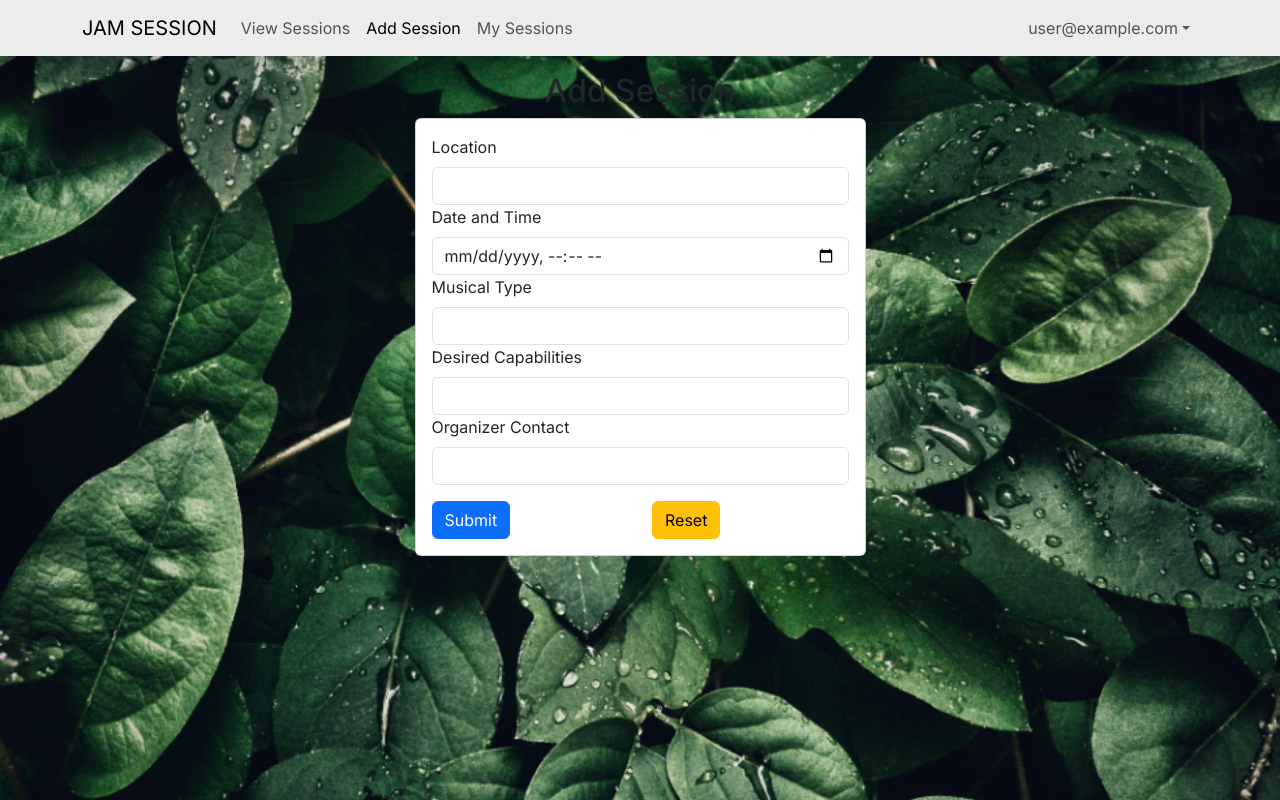
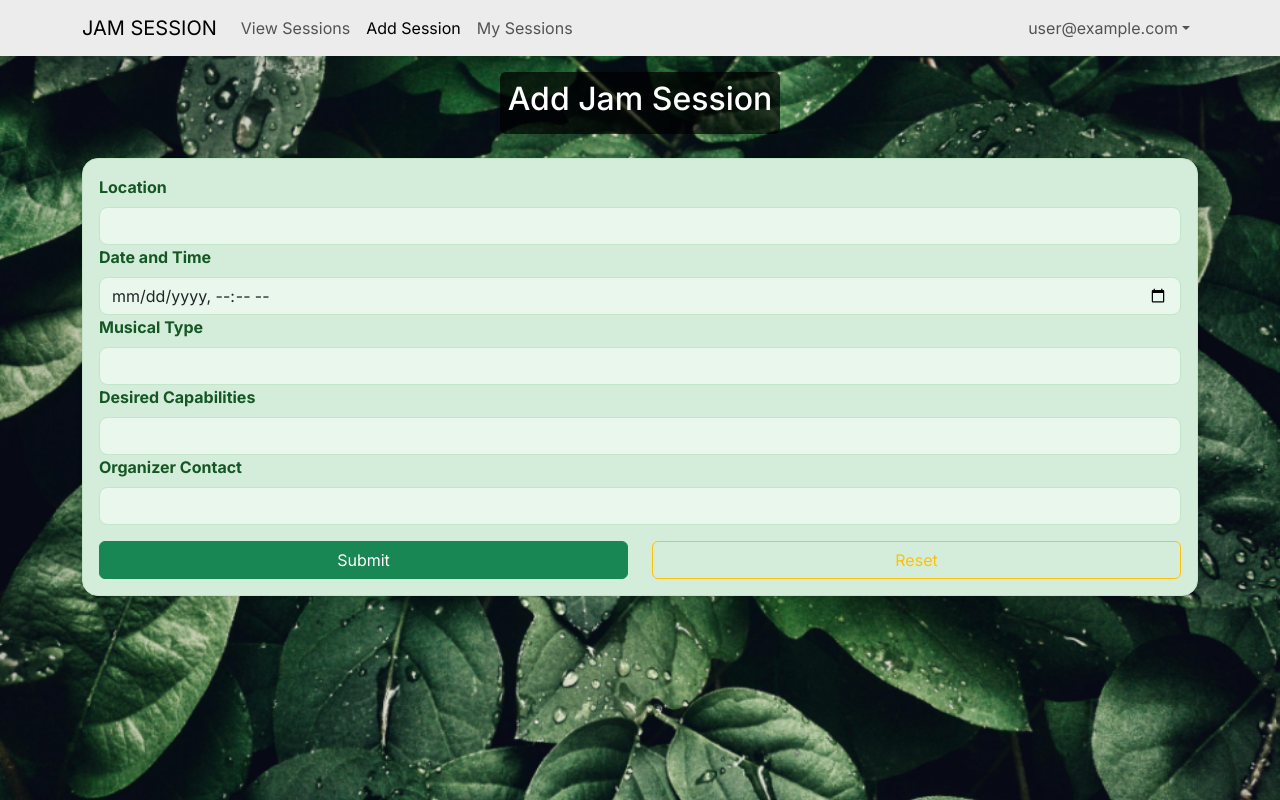
Before and after one commit to Jam-Session-314/jam-session, a Next.js app: page /add-session in a window 1280 px wide. Built offline with nearby package versions, Linux system fonts and the light colour scheme; no server answers; sample sign-in values are in the browser's storage.

Commit message:
styled add sessions page

```diff
--- a/src/app/add-session/page.tsx
+++ b/src/app/add-session/page.tsx
@@ -2,6 +2,7 @@ import { getServerSession } from 'next-auth';
 import authOptions from '@/lib/authOptions';
 import { loggedInProtectedPage } from '@/lib/page-protection';
 import AddSessionForm from '@/components/AddSessionForm';
+import { Col, Container, Row } from 'react-bootstrap';
 
 const AddSession = async () => {
   // Protect the page, only logged in users can access it.
@@ -13,8 +14,18 @@ const AddSession = async () => {
   );
   return (
     <main>
-      <AddSessionForm />
+      <Container className="py-3">
+        <Row>
+          <Col className="text-center">
+            <div className="p-2 rounded header-box mb-4">
+              <h2 className="text-white">Add Jam Session</h2>
+            </div>
+          </Col>
+        </Row>
+        <AddSessionForm />
+      </Container>
     </main>
+
   );
 };
 
--- a/src/components/AddSessionForm.tsx
+++ b/src/components/AddSessionForm.tsx
@@ -1,7 +1,7 @@
 'use client';
 
 import { useSession } from 'next-auth/react';
-import { Button, Card, Col, Container, Form, Row } from 'react-bootstrap';
+import { Button, Card, Col, Form, Row } from 'react-bootstrap';
 import { useForm } from 'react-hook-form';
 import { yupResolver } from '@hookform/resolvers/yup';
 import swal from 'sweetalert';
@@ -44,13 +44,7 @@ const AddSessionForm: React.FC = () => {
   }
 
   return (
-    <Container className="py-3">
-      <Row className="justify-content-center">
-        <Col xs={5}>
-          <Col className="text-center">
-            <h2>Add Session</h2>
-          </Col>
-          <Card>
+    <Card className="form-card session-edit-card shadow-sm">
       <Card.Body>
         <Form onSubmit={handleSubmit(onSubmit)}>
           <Form.Group>
@@ -100,26 +94,26 @@ const AddSessionForm: React.FC = () => {
           </Form.Group>
 
           <input type="hidden" {...register('owner')} value={currentUser} />
-                <Form.Group className="form-group">
           <Row className="pt-3">
             <Col>
-                      <Button type="submit" variant="primary">
+              <Button type="submit" variant="success" className="w-100 submit-btn">
                 Submit
               </Button>
             </Col>
             <Col>
-                      <Button type="button" onClick={() => reset()} variant="warning" className="float-right">
+              <Button
+                type="button"
+                onClick={() => reset()}
+                variant="outline-warning"
+                className="w-100 reset-btn"
+              >
                 Reset
               </Button>
             </Col>
           </Row>
-                </Form.Group>
         </Form>
       </Card.Body>
     </Card>
-        </Col>
-      </Row>
-    </Container>
   );
 };
 
```
Lines whose indentation alone changed are shown as unchanged.
